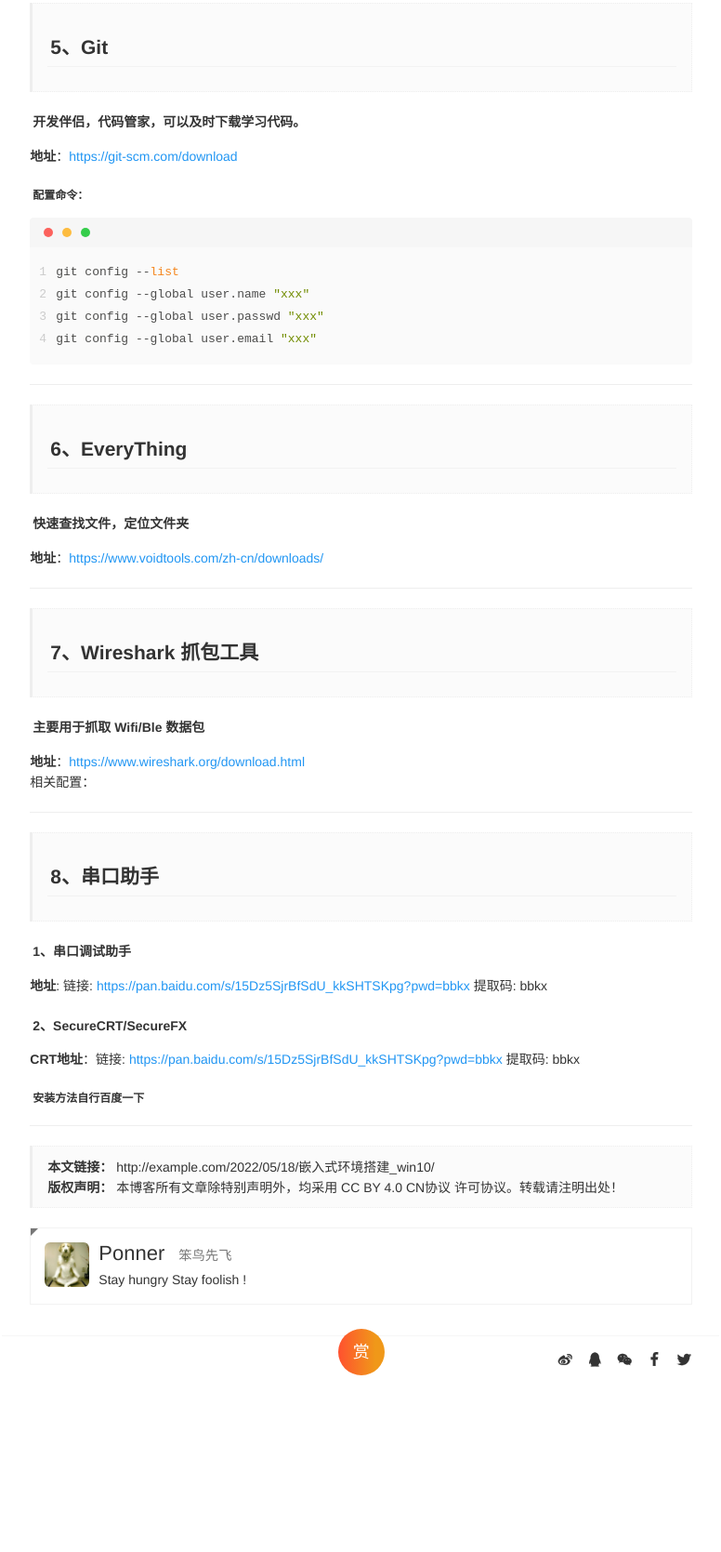
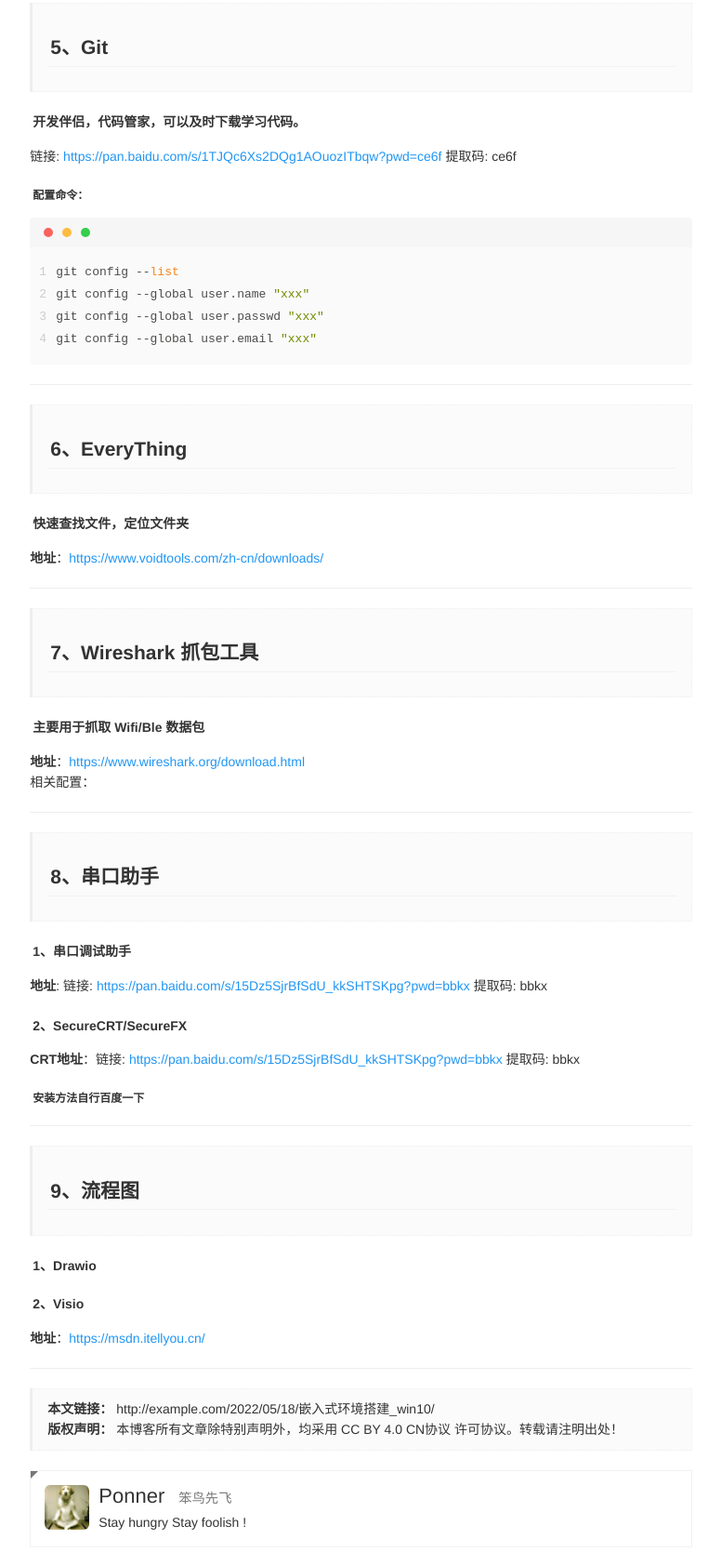
Before and after one commit to zpcheng/zpcheng.github.io, a plain HTML site: page 2022/05/18/嵌入式环境搭建_win10/index.html in a window 1280 px wide. Shown: the part 985-2654 px from the top of the page at 93% size, without its empty margins (211-987 px from the left). Before the commit the page ends 2473 px from the top, so only its background shows below. Drawn offline with nearby package versions, Linux system fonts and the light colour scheme; a script that the page names is missing.

Commit message:
Site updated: 2023-07-16 12:16:07

```diff
--- a/2022/05/18/嵌入式环境搭建_win10/index.html
+++ b/2022/05/18/嵌入式环境搭建_win10/index.html
@@ -26,7 +26,7 @@
 <meta property="og:description" content="1、7zip 压缩工具 (建议安装)基本上所有的文件都可以解压缩，很方便。官网：https:&#x2F;&#x2F;www.7-zip.org&#x2F;网盘存放了 64 位 win10 安装包：链接: https:&#x2F;&#x2F;pan.baidu.com&#x2F;s&#x2F;12sIFfPAEMzUIgB2FssgICA?pwd&#x3D;fqsv 提取码: fqsv    2、Markdown 在线编辑器地址： https:&#x2F;&#x2F;pandao.github.i">
 <meta property="og:locale" content="zh_CN">
 <meta property="article:published_time" content="2022-05-18T14:40:14.000Z">
-<meta property="article:modified_time" content="2023-07-16T03:45:10.364Z">
+<meta property="article:modified_time" content="2023-07-16T04:15:39.853Z">
 <meta property="article:author" content="Ponner">
 <meta name="twitter:card" content="summary">
   <!-- Canonical links -->
@@ -230,7 +230,7 @@
 <hr>
 <blockquote>
 <h2 id="5、Git"><a href="#5、Git" class="headerlink" title="5、Git"></a>5、Git</h2></blockquote>
-<h5 id="开发伴侣，代码管家，可以及时下载学习代码。"><a href="#开发伴侣，代码管家，可以及时下载学习代码。" class="headerlink" title="开发伴侣，代码管家，可以及时下载学习代码。"></a>开发伴侣，代码管家，可以及时下载学习代码。</h5><p><strong>地址</strong>：<a target="_blank" rel="noopener" href="https://git-scm.com/download">https://git-scm.com/download</a></p>
+<h5 id="开发伴侣，代码管家，可以及时下载学习代码。"><a href="#开发伴侣，代码管家，可以及时下载学习代码。" class="headerlink" title="开发伴侣，代码管家，可以及时下载学习代码。"></a>开发伴侣，代码管家，可以及时下载学习代码。</h5><p>链接: <a target="_blank" rel="noopener" href="https://pan.baidu.com/s/1TJQc6Xs2DQg1AOuozITbqw?pwd=ce6f">https://pan.baidu.com/s/1TJQc6Xs2DQg1AOuozITbqw?pwd=ce6f</a> 提取码: ce6f</p>
 <h6 id="配置命令："><a href="#配置命令：" class="headerlink" title="配置命令："></a>配置命令：</h6><figure class="highlight c"><table><tr><td class="gutter"><pre><span class="line">1</span><br><span class="line">2</span><br><span class="line">3</span><br><span class="line">4</span><br></pre></td><td class="code"><pre><span class="line">git config --<span class="built_in">list</span></span><br><span class="line">git config --global user.name <span class="string">&quot;xxx&quot;</span></span><br><span class="line">git config --global user.passwd <span class="string">&quot;xxx&quot;</span></span><br><span class="line">git config --global user.email <span class="string">&quot;xxx&quot;</span></span><br></pre></td></tr></table></figure>
 
 <hr>
@@ -247,6 +247,10 @@
 <h5 id="1、串口调试助手"><a href="#1、串口调试助手" class="headerlink" title="1、串口调试助手"></a>1、串口调试助手</h5><p><strong>地址</strong>:  链接: <a target="_blank" rel="noopener" href="https://pan.baidu.com/s/15Dz5SjrBfSdU_kkSHTSKpg?pwd=bbkx">https://pan.baidu.com/s/15Dz5SjrBfSdU_kkSHTSKpg?pwd=bbkx</a> 提取码: bbkx</p>
 <h5 id="2、SecureCRT-SecureFX"><a href="#2、SecureCRT-SecureFX" class="headerlink" title="2、SecureCRT/SecureFX"></a>2、SecureCRT/SecureFX</h5><p><strong>CRT地址</strong>：链接: <a target="_blank" rel="noopener" href="https://pan.baidu.com/s/15Dz5SjrBfSdU_kkSHTSKpg?pwd=bbkx">https://pan.baidu.com/s/15Dz5SjrBfSdU_kkSHTSKpg?pwd=bbkx</a> 提取码: bbkx </p>
 <h6 id="安装方法自行百度一下"><a href="#安装方法自行百度一下" class="headerlink" title="安装方法自行百度一下"></a>安装方法自行百度一下</h6><hr>
+<blockquote>
+<h2 id="9、流程图"><a href="#9、流程图" class="headerlink" title="9、流程图"></a>9、流程图</h2></blockquote>
+<h5 id="1、Drawio"><a href="#1、Drawio" class="headerlink" title="1、Drawio"></a>1、Drawio</h5><h5 id="2、Visio"><a href="#2、Visio" class="headerlink" title="2、Visio"></a>2、Visio</h5><p><strong>地址</strong>：<a target="_blank" rel="noopener" href="https://msdn.itellyou.cn/">https://msdn.itellyou.cn/</a> </p>
+<hr>
 
 
     </div>
```
Also changed, not shown: content.json (+1 -1 lines), index.html (+5 -1 lines).
